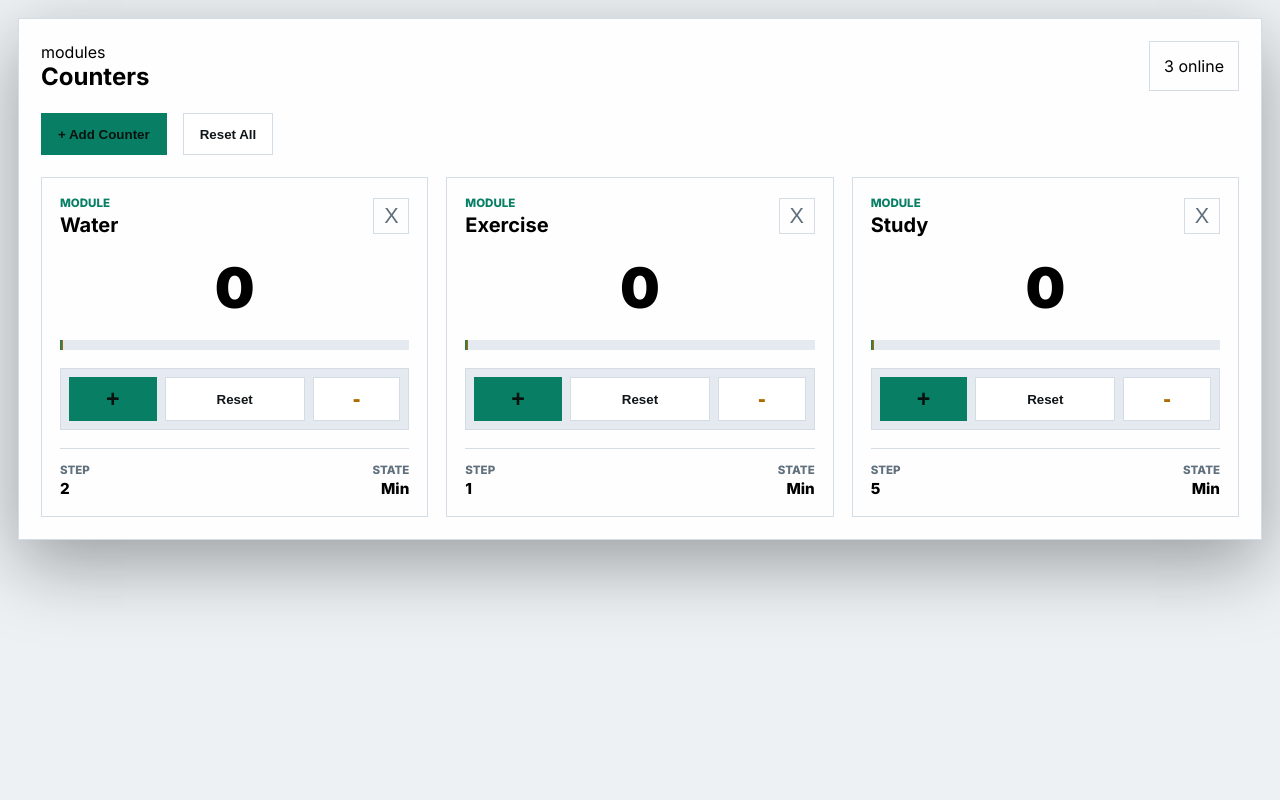
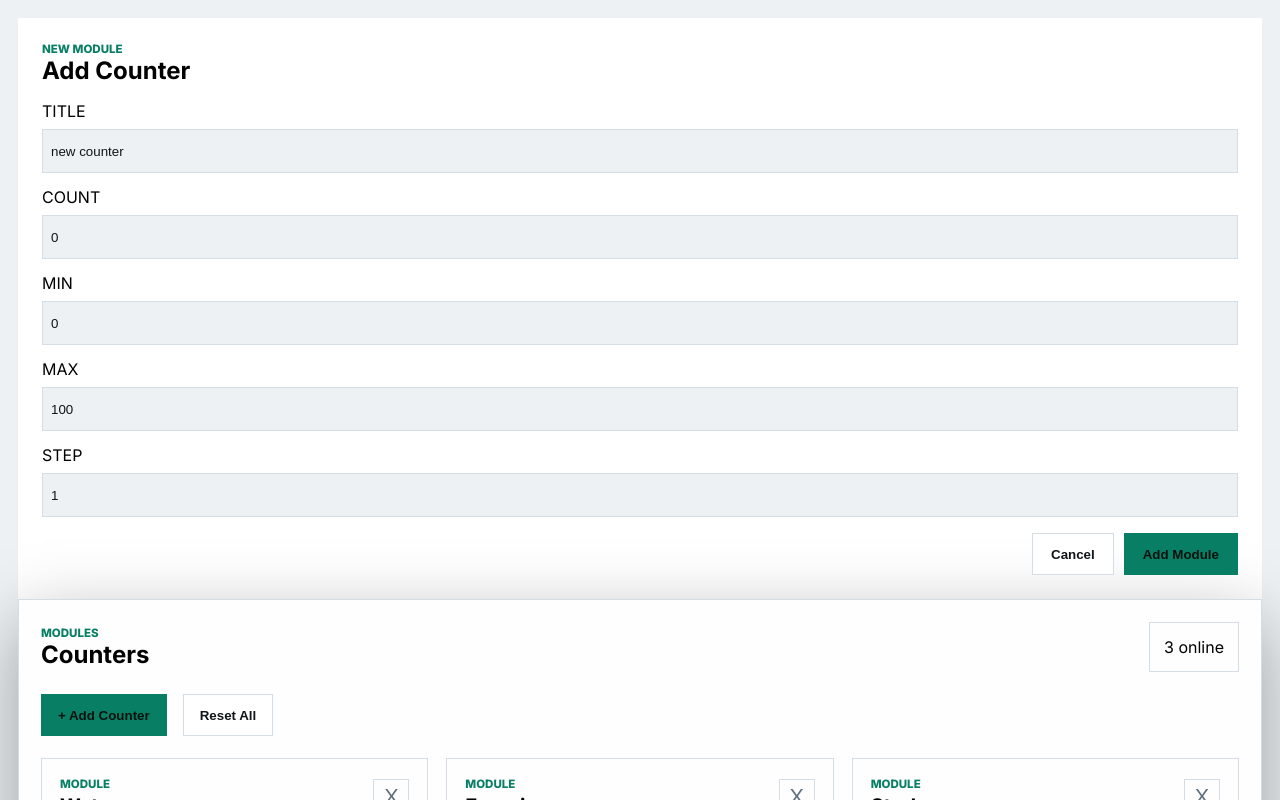
Before and after one commit to vcollins1/Counter-Dashboard, a React (Vite) app: page / in a window 1280 px wide. Shown: the top 800 px of the page. Built offline with nearby package versions, Linux system fonts and the light colour scheme.

Commit message:
counterForm to add new counters to the dashboard. changed type of counter id from number to string to support nanoids. some css changes.

```diff
--- a/package.json
+++ b/package.json
@@ -10,6 +10,7 @@
     "preview": "vite preview"
   },
   "dependencies": {
+    "nanoid": "^5.1.11",
     "react": "^19.2.6",
     "react-dom": "^19.2.6"
   },
--- a/src/assets/counter.css
+++ b/src/assets/counter.css
@@ -11,15 +11,6 @@
     align-items: center;
     justify-content: space-between;
     gap: 14px;
-}
-
-.counter__kicker {
-    color: var(--accent);
-    display: block;
-    font-size: 0.72rem;
-    font-weight: 800;
-    letter-spacing: 0;
-    text-transform: uppercase;
 }
 
 .counter__title {
--- /dev/null
+++ b/src/assets/counterForm.css
@@ -0,0 +1,35 @@
+.form {
+    background-color: var(--panel);
+    padding: 24px;
+    display: grid;
+    gap: 16px;
+}
+
+.form__grid {
+    display: grid;
+    gap: 14px;
+}
+
+.form__grid label {
+    display: grid;
+    gap: 8px;
+    text-transform: uppercase;
+}
+
+.form__grid input {
+    min-height: 44px;
+    background: var(--bg);
+    border: 1px solid var(--line);
+    color: var(--text);
+    padding: 0 8px;
+}
+
+.form__controls {
+    display: flex;
+    justify-content: flex-end;
+    gap: 10px;
+}
+
+.form__controls button {
+    padding: 10px 18px;
+}
--- a/src/assets/panels.css
+++ b/src/assets/panels.css
@@ -31,6 +31,7 @@
     font-weight: 800;
     min-height: 42px;
     padding: 0 16px;
+    text-transform: capitalize;
 }
 
 .controls__btn:hover {
--- a/src/assets/shared.css
+++ b/src/assets/shared.css
@@ -27,3 +27,12 @@
     min-height: 100vh;
     padding: 18px;
 }
+
+.kicker {
+    color: var(--accent);
+    display: block;
+    font-size: 0.72rem;
+    font-weight: 800;
+    letter-spacing: 0;
+    text-transform: uppercase;
+}
--- a/src/components/Counter.tsx
+++ b/src/components/Counter.tsx
@@ -9,7 +9,7 @@ function Counter({id, title, count, min, max, step, plus, minus, reset, onDelete
         <article className="counter">
             <div className="counter__header">
                 <div>
-                    <span className="counter__kicker">Module</span>
+                    <span className="kicker">Module</span>
                     <h3 className="counter__title">{title}</h3>
                 </div>
 
--- /dev/null
+++ b/src/components/CounterForm.tsx
@@ -0,0 +1,72 @@
+import {nanoid} from "nanoid";
+import React from "react";
+import type {CounterType} from "../utils/types.ts";
+import "../assets/counterForm.css"
+
+function CounterForm({onAdd}: {onAdd: (counter: CounterType) => void}) {
+    function handleCounterFormSubmit(event: React.SubmitEvent) {
+        event.preventDefault()
+
+        const data = new FormData(event.target);
+
+        const title = data.get("title")?.toString().trim() ?? ""
+        const count = Math.max(Number(data.get("count")), 0);
+        const min = Math.max(Number(data.get("min")), 0);
+        const max = Math.min(Number(data.get("max")), 100);
+        const step = Math.max(Number(data.get("step")), 1);
+
+        const newCount: CounterType = {
+            id: nanoid(),
+            title,
+            count,
+            min,
+            max,
+            step
+        }
+
+        onAdd(newCount)
+        event.target.reset()
+    }
+    return (
+        <form className="form" onSubmit={handleCounterFormSubmit}>
+            <div className="form__header">
+                <p className="kicker">New module</p>
+                <h2 id="add-counter-title">Add Counter</h2>
+            </div>
+
+            <div className="form__grid">
+                <label>
+                    <span>title</span>
+                    <input type="text" name="title" defaultValue="new counter"/>
+                </label>
+
+                <label>
+                    <span>count</span>
+                    <input type="number" name="count" defaultValue={0}/>
+                </label>
+
+                <label>
+                    <span>min</span>
+                    <input type="number" name="min" defaultValue={0}/>
+                </label>
+
+                <label>
+                    <span>max</span>
+                    <input type="number" name="max" defaultValue={100}/>
+                </label>
+
+                <label>
+                    <span>step</span>
+                    <input type="number" name="step" defaultValue={1}/>
+                </label>
+            </div>
+
+            <div className="form__controls">
+                <button type="button" className="controls__btn controls__btn--secondary">cancel</button>
+                <button type="submit" className="controls__btn controls__btn--primary">add module</button>
+            </div>
+        </form>
+    )
+}
+
+export default CounterForm
--- a/src/components/CounterPanel.tsx
+++ b/src/components/CounterPanel.tsx
@@ -24,7 +24,7 @@ function CounterPanel({counters, plus, minus, reset, onDelete, resetAll}: {count
         <section className="counter-panel">
             <div className="counter-panel__header">
                 <div>
-                    <span>modules</span>
+                    <span className="kicker">modules</span>
                     <h2>Counters</h2>
                 </div>
                 <span className="counter-panel__chip">{activeCounters} online</span>
--- a/src/components/Dashboard.tsx
+++ b/src/components/Dashboard.tsx
@@ -2,10 +2,12 @@ import {useState} from "react";
 import CounterPanel from "./CounterPanel.tsx";
 import {initialCounters} from "../data/initialCounters.ts";
 import "../assets/dashboard.css"
+import CounterForm from "./CounterForm.tsx";
+import type {CounterType} from "../utils/types.ts";
 
 function Dashboard() {
     const [counters, setCounters] = useState(initialCounters)
-    function handlePlus(id: number) {
+    function handlePlus(id: string) {
         setCounters(previous => {
             return previous.map(counter => {
                 if (counter.id === id) {
@@ -17,7 +19,7 @@ function Dashboard() {
         })
     }
 
-    function handleMinus(id: number) {
+    function handleMinus(id: string) {
         setCounters(previous => {
             return previous.map(counter => {
                 if (counter.id === id) {
@@ -29,7 +31,7 @@ function Dashboard() {
         })
     }
 
-    function handleReset(id: number) {
+    function handleReset(id: string) {
         setCounters(previous => {
             return previous.map(counter => {
                 if (id === counter.id) {
@@ -41,7 +43,13 @@ function Dashboard() {
         })
     }
 
-    function handleDelete(id: number) {
+    function handleAddCounter(counter: CounterType) {
+        setCounters(previous => {
+            return [...previous, counter]
+        })
+    }
+
+    function handleDelete(id: string) {
         setCounters(previous => {
             return previous.filter(counter => counter.id != id)
         })
@@ -54,6 +62,9 @@ function Dashboard() {
     }
     return (
         <div className="dashboard">
+            <CounterForm
+                onAdd={handleAddCounter}
+            />
             <main className="dashboard__panels">
                 <CounterPanel
                     counters={counters}
--- a/src/data/initialCounters.ts
+++ b/src/data/initialCounters.ts
@@ -1,7 +1,7 @@
 import type {CounterType} from "../utils/types.ts";
 
 export const initialCounters: CounterType[] = [
-    { id: 1, title: "Water", count: 0, min: 0, max: 8, step: 2 },
-    { id: 2, title: "Exercise", count: 0, min: 0, max: 5, step: 1 },
-    { id: 3, title: "Study", count: 0, min: 0, max: 10 , step: 5 }
+    { id: "1", title: "Water", count: 0, min: 0, max: 8, step: 2 },
+    { id: "2", title: "Exercise", count: 0, min: 0, max: 5, step: 1 },
+    { id: "3", title: "Study", count: 0, min: 0, max: 10 , step: 5 }
 ];
```
Also changed, not shown: src/utils/types.ts (+5 -5 lines), 1 other file (tests, documents, lock files or other folders).
